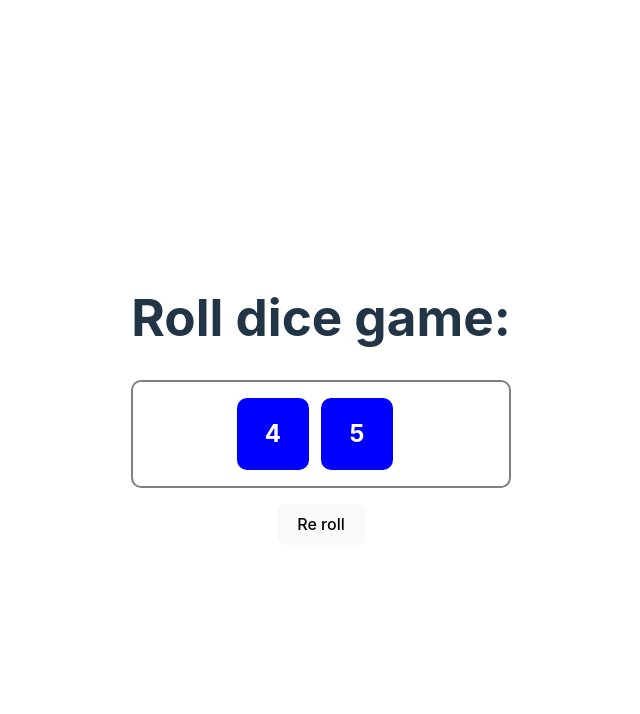
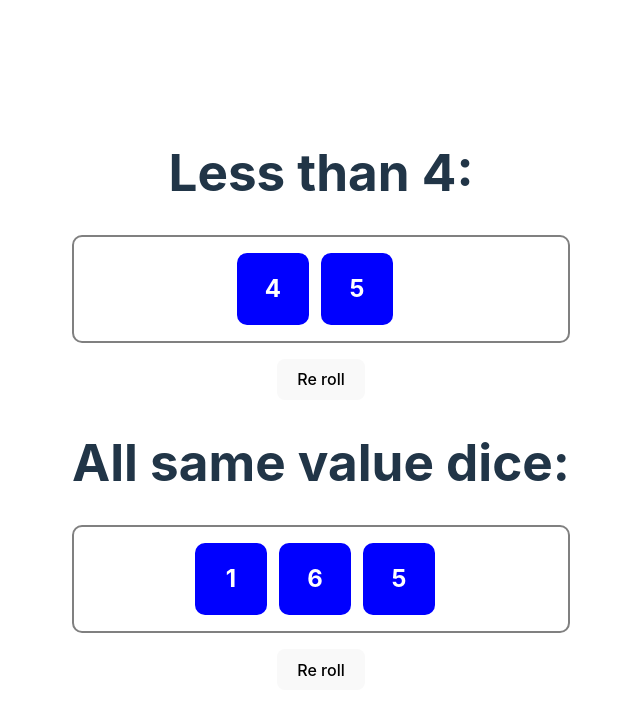
Before and after one commit to hiimchinh/learn-react, a React (Vite) app: page / in a window 1280 px wide. Shown: the top 714 px of the page, without its empty margins (319-959 px from the left). Built offline with nearby package versions, Linux system fonts and the light colour scheme.

Commit message:
pass win check function for LuckyN

```diff
--- a/src/App.jsx
+++ b/src/App.jsx
@@ -1,10 +1,22 @@
 import "./App.css";
 import LuckyN from "./LuckyN/LuckyN.jsx";
+import { sumDice } from "./LuckyN/utils.js";
 
 function App() {
+    const lessThan4 = (dice) => {
+        return sumDice(dice) < 4;
+    };
+    const allSameValues = (dice) => {
+        return dice.every((v) => v === dice[0]);
+    };
     return (
         <>
-            <LuckyN />
+            <LuckyN winCheck={lessThan4} title="Less than 4" />
+            <LuckyN
+                numDice={3}
+                winCheck={allSameValues}
+                title="All same value dice"
+            />
         </>
     );
 }
--- a/src/LuckyN/LuckyN.jsx
+++ b/src/LuckyN/LuckyN.jsx
@@ -1,18 +1,20 @@
 import Dice from "./Dice.jsx";
 import { useState } from "react";
-import { getRolls, sumDice } from "./utils.js";
+import { getRolls } from "./utils.js";
 import "./LuckyN.css";
 
-function LuckyN({ numDice = 2, goal = 7 }) {
+function LuckyN({ numDice = 2, winCheck, title = "Dice Roll:" }) {
     const [dice, setDice] = useState(getRolls(numDice));
-    const hasWon = sumDice(dice) === goal;
+    const hasWon = winCheck(dice);
 
     const reRoll = () => {
         setDice(getRolls(numDice));
     };
     return (
         <main className="LuckyN">
-            <h1>Roll dice game: {hasWon && "You won!!"}</h1>
+            <h1>
+                {title}: {hasWon && "You won!!"}
+            </h1>
             <Dice dice={dice} />
             <button onClick={reRoll}>Re roll</button>
         </main>
```
